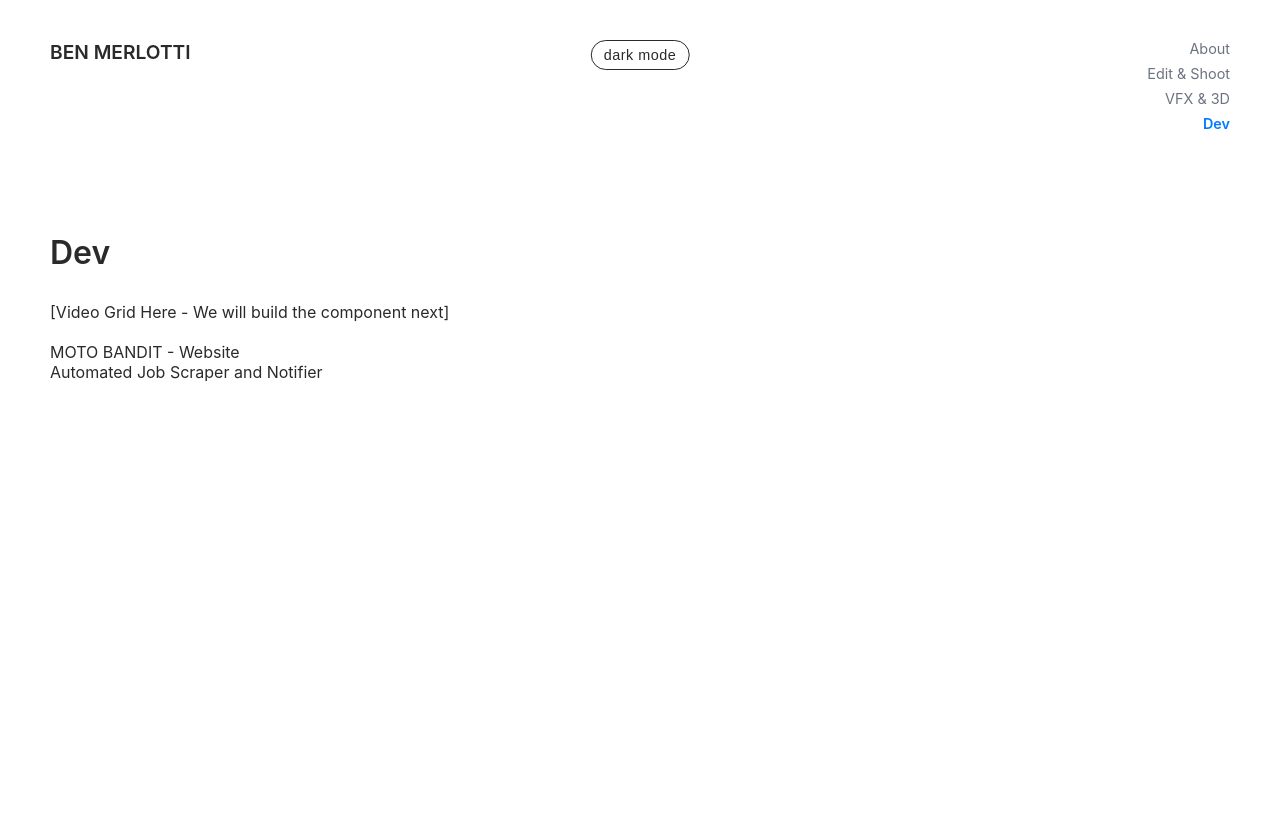
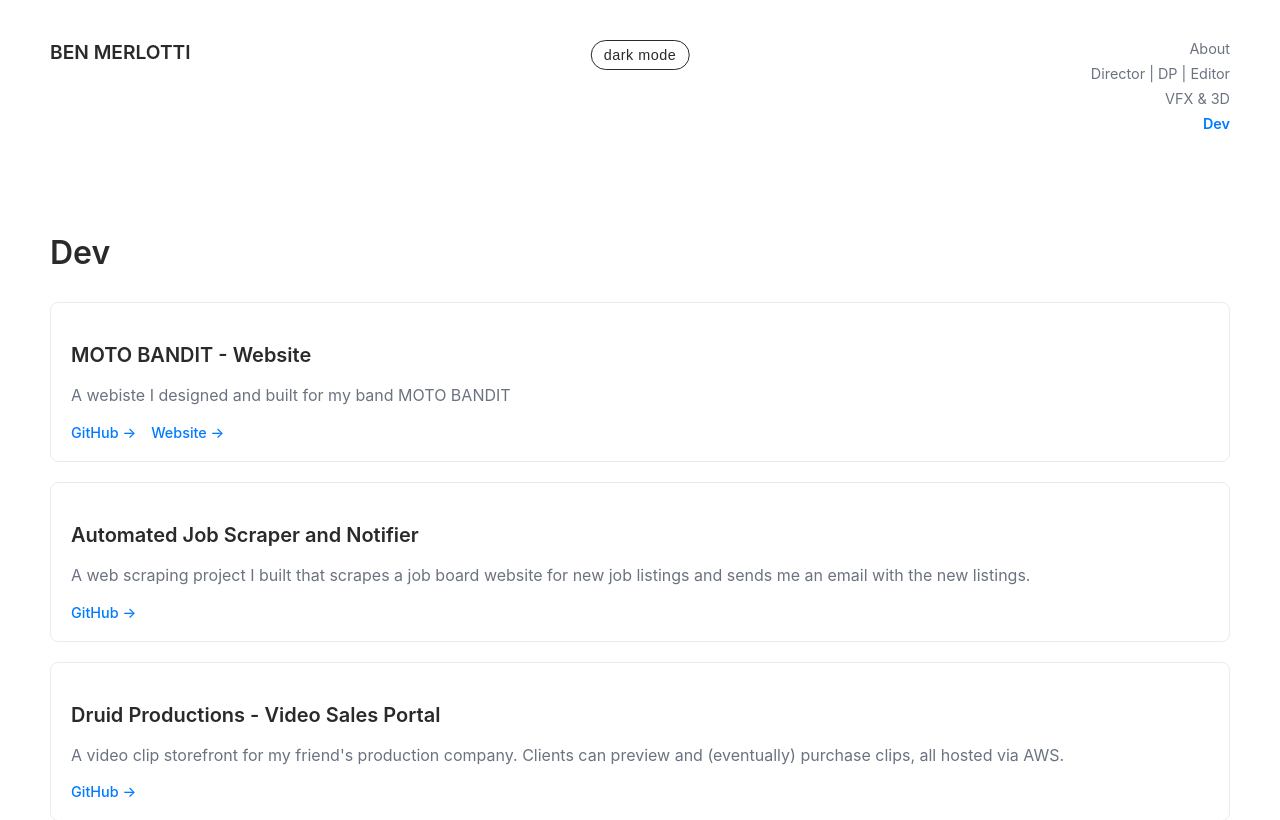
Before and after one commit to benMerlotti/benMerlottiWebsite, a React (Vite) app: page /dev in a window 1280 px wide. Shown: the top 820 px of the page. Built offline with nearby package versions, Linux system fonts and the light colour scheme.

Commit message:
added stuff

```diff
--- a/src/components/Header.jsx
+++ b/src/components/Header.jsx
@@ -17,7 +17,7 @@ const Header = () => {
 
       <nav className="site-nav">
         <NavLink to="/about">About</NavLink>
-        <NavLink to="/edit-shoot">Edit & Shoot</NavLink>
+        <NavLink to="/edit-shoot">Director | DP | Editor</NavLink>
         <NavLink to="/vfx-3d">VFX & 3D</NavLink>
         <NavLink to="/dev">Dev</NavLink>
       </nav>
--- a/src/data/projects.js
+++ b/src/data/projects.js
@@ -172,14 +172,41 @@ export const projects = [
     id: 'dev-01',
     title: 'MOTO BANDIT - Website',
     category: 'dev',
-    description: 'A full-stack e-commerce solution for a motorcycle gear brand.',
-    gitUrl: 'https://github.com/your-username/your-repo'
+    description: 'A webiste I designed and built for my band MOTO BANDIT',
+    tech: ['React', 'Shopify API', 'JavaScript', 'CSS3', 'Vite', 'React Router', 'GitHub Pages'],
+    gitUrl: 'https://github.com/MOTOBANDITO/motoWebsite',
+    websiteUrl: 'https://motobandit.net'
   },
   {
     id: 'dev-02',
     title: 'Automated Job Scraper and Notifier',
     category: 'dev',
-    description: 'A Python script that scrapes job boards and sends email alerts.',
-    gitUrl: 'https://github.com/your-username/your-repo'
+    description: 'A web scraping project I built that scrapes a job board website for new job listings and sends me an email with the new listings.',
+    tech: ['Python', 'BeautifulSoup', 'Requests', 'SQLite', 'smtplib'],
+    gitUrl: 'https://github.com/benMerlotti/job_board_web_scraper'
+  },
+  {
+    id: 'dev-03',
+    title: 'Druid Productions - Video Sales Portal',
+    category: 'dev',
+    description: 'A video clip storefront for my friend\'s production company. Clients can preview and (eventually) purchase clips, all hosted via AWS.',
+    tech: ['Python', 'Flask', 'React', 'AWS S3', 'AWS IAM', 'Boto3'],
+    gitUrl: 'https://github.com/benMerlotti/Druid_ClipMarketplace'
+  },
+  {
+    id: 'dev-04',
+    title: 'Machine Learning Movie Recommender',
+    category: 'dev',
+    description: 'Used TMDB data to build a movie recommender. A starter project to learn data wrangling and ML with scikit-learn.',
+    tech: ['Python', 'scikit-learn', 'requests', 'JSON', 'TMDB API'],
+    gitUrl: 'https://github.com/benMerlotti/Movie-Tv-Recommender'
+  },
+  {
+    id: 'dev-05',
+    title: 'Tequio - Business Ops Manager',
+    category: 'dev',
+    description: 'Bootcamp capstone. A custom inventory + sales tracker for my friends’ tequila brand.',
+    tech: ['React', 'Reactstrap', '.NET', 'EntityFramework', 'SQL Server'],
+    gitUrl: 'https://github.com/benMerlotti/TequioDemoTrack_Capstone'
   },
 ];
--- a/src/pages/Dev.jsx
+++ b/src/pages/Dev.jsx
@@ -1,7 +1,7 @@
-// src/pages/Vfx3D.jsx
+// src/pages/Dev.jsx
 import React from 'react';
 import { projects } from '../data/projects';
-import './PageStyles.css'; // We'll create a shared style file
+import './PageStyles.css';
 
 const Dev = () => {
   const devProjects = projects.filter(p => p.category === 'dev');
@@ -9,10 +9,46 @@ const Dev = () => {
   return (
     <div className="page-content">
       <h1>Dev</h1>
-      <div className="video-grid-placeholder">
-        [Video Grid Here - We will build the component next]
-        <br/><br/>
-        {devProjects.map(p => <div key={p.id}>{p.title}</div>)}
+      <div className="dev-project-container">
+        {devProjects.map(project => (
+          <div key={project.id} className="dev-project-item">
+            <h3 className="dev-project-title">{project.title}</h3>
+            {project.description && (
+              <p className="dev-project-description">{project.description}</p>
+            )}
+            <div className="dev-project-footer">
+              {project.techStack && (
+                <div className="dev-project-tech">
+                  {project.techStack.map((tech, index) => (
+                    <span key={index} className="tech-tag">{tech}</span>
+                  ))}
+                </div>
+              )}
+              <div className="dev-project-links">
+                {project.gitUrl && (
+                  <a
+                    href={project.gitUrl}
+                    target="_blank"
+                    rel="noopener noreferrer"
+                    className="dev-project-link"
+                  >
+                    GitHub →
+                  </a>
+                )}
+                {project.websiteUrl && (
+                  <a
+                    href={project.websiteUrl}
+                    target="_blank"
+                    rel="noopener noreferrer"
+                    className="dev-project-link"
+                  >
+                    Website →
+                  </a>
+                )}
+              </div>
+            </div>
+          </div>
+        ))}
       </div>
     </div>
   );
--- a/src/pages/PageStyles.css
+++ b/src/pages/PageStyles.css
@@ -50,6 +50,83 @@
 .no-results p {
   margin: 0;
   font-size: 1.1rem;
+}
+
+/* Dev Projects List */
+.dev-project-container {
+  max-width: 1400px;
+  margin: 0;
+}
+
+.dev-project-item {
+  padding: 20px;
+  margin-bottom: 20px;
+  /* background: var(--color-card-bg); */
+  border: 1px solid var(--color-card-border);
+  border-radius: 8px;
+  transition: all 0.2s ease;
+}
+
+.dev-project-item:hover {
+  transform: translateY(-2px);
+  box-shadow: 0 4px 12px rgba(0, 0, 0, 0.1);
+}
+
+.dev-project-title {
+  font-size: 1.25rem;
+  font-weight: 600;
+  color: var(--color-text);
+  margin-bottom: 10px;
+}
+
+.dev-project-description {
+  color: var(--color-text-muted);
+  line-height: 1.6;
+  margin-bottom: 15px;
+}
+
+.dev-project-footer {
+  display: flex;
+  justify-content: space-between;
+  align-items: center;
+  gap: 20px;
+}
+
+.dev-project-tech {
+  display: flex;
+  gap: 8px;
+  flex-wrap: wrap;
+  flex: 1;
+}
+
+.tech-tag {
+  background: var(--color-text);
+  color: var(--color-bg);
+  padding: 4px 8px;
+  border-radius: 4px;
+  font-size: 0.75rem;
+  font-weight: 500;
+  text-transform: uppercase;
+  letter-spacing: 0.5px;
+}
+
+.dev-project-links {
+  display: flex;
+  gap: 15px;
+  align-items: center;
+  flex-shrink: 0;
+}
+
+.dev-project-link {
+  color: var(--color-accent);
+  text-decoration: none;
+  font-size: 0.9rem;
+  font-weight: 500;
+  transition: color 0.2s ease;
+}
+
+.dev-project-link:hover {
+  color: var(--color-accent-hover);
 }
 
 /* Video Grid Layout */
@@ -152,6 +229,15 @@
   .video-info h3 {
     font-size: 1rem;
   }
+
+  .dev-project-item {
+    padding: 15px;
+    margin-bottom: 15px;
+  }
+
+  .dev-project-title {
+    font-size: 1.1rem;
+  }
 }
 
 @media (max-width: 480px) {
@@ -170,4 +256,8 @@
   .page-content h1 {
     font-size: 1.3rem;
   }
+
+  .dev-project-item {
+    padding: 12px;
+  }
 }
--- a/src/pages/Video.jsx
+++ b/src/pages/Video.jsx
@@ -37,7 +37,7 @@ const Video = () => {
 
   return (
     <div className="page-content">
-      <h1>Edit | Shoot | Direct</h1>
+      <h1>Director | DP | Editor</h1>
 
       <CreditFilter
         projects={allVideoProjects}
```
